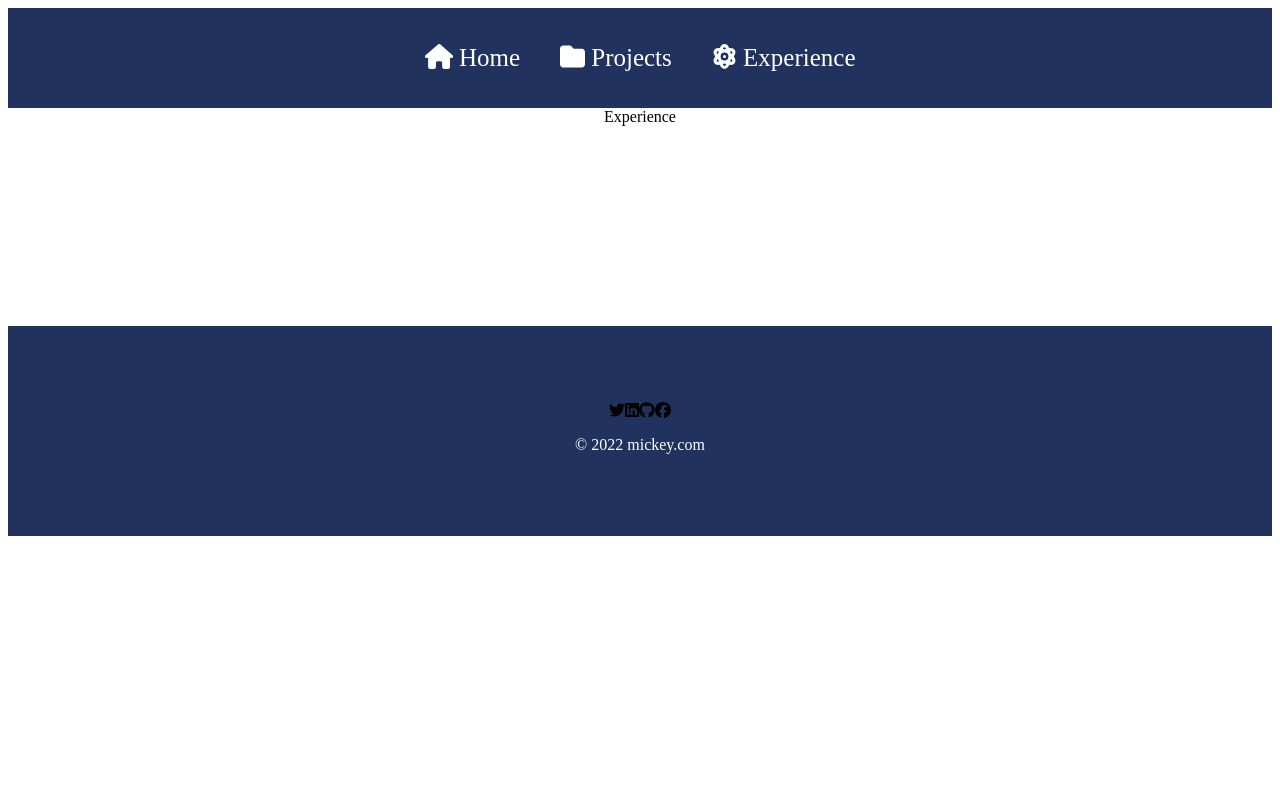
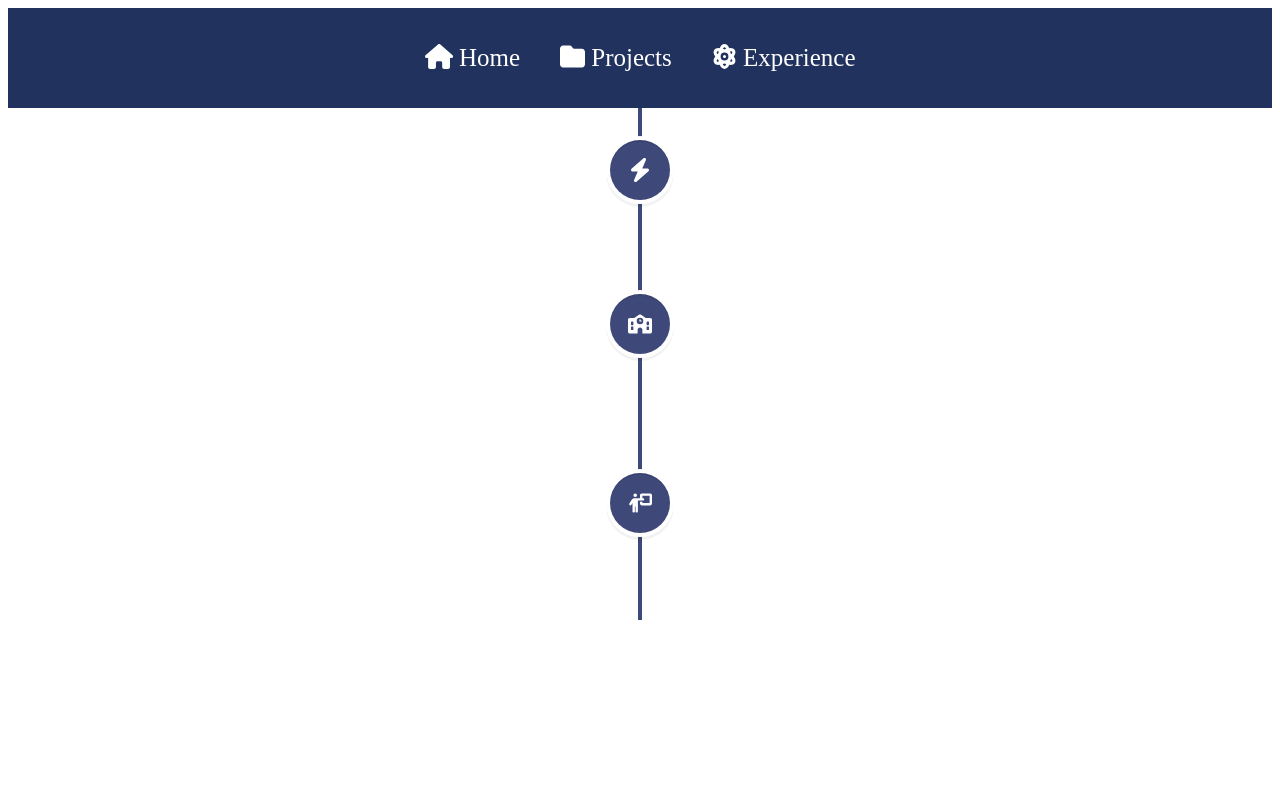
Before and after one commit to mickey-40/mickeys-portfolio, a React (Create React App) app: page /experience in a window 1280 px wide. Shown: the top 800 px of the page. Built offline with nearby package versions, Linux system fonts and the light colour scheme.

Commit message:
set up experience.js with the timeline

```diff
--- a/src/pages/Experience.js
+++ b/src/pages/Experience.js
@@ -1,8 +1,41 @@
 import React from 'react'
+import { VerticalTimeline, VerticalTimelineElement  } from 'react-vertical-timeline-component'
+import 'react-vertical-timeline-component/style.min.css'
+import { FontAwesomeIcon } from '@fortawesome/react-fontawesome'
+import { faSchool, faBolt, faPersonChalkboard } from '@fortawesome/free-solid-svg-icons'
 
 function Experience() {
   return (
-    <div>Experience</div>
+    <div className='experience'>
+      <VerticalTimeline lineColor="#3e497a">
+        <VerticalTimelineElement
+          className='vertical-timeline-element--education'
+          date='2000-2012'
+          iconStyle={{background: '#3e497a', color: '#fff'}}
+          icon={<FontAwesomeIcon icon={faBolt} />}>
+          <p>Electrican at Equipment Management Services</p>
+        </VerticalTimelineElement>
+      </VerticalTimeline>
+      <VerticalTimeline lineColor="#3e497a">
+        <VerticalTimelineElement
+          className='vertical-timeline-element--education'
+          date='2012-2016'
+          iconStyle={{background: '#3e497a', color: '#fff'}}
+          icon={<FontAwesomeIcon icon={faSchool} />}>
+          <p>Degree Interdisciplinary Studies (BS) from University of Houston-Downtown</p>
+        </VerticalTimelineElement>
+      </VerticalTimeline>
+      <VerticalTimeline lineColor="#3e497a">
+        <VerticalTimelineElement
+          className='vertical-timeline-element--education'
+          date='2016-Current'
+          iconStyle={{background: '#3e497a', color: '#fff'}}
+          icon={<FontAwesomeIcon icon={faPersonChalkboard} />}>
+          <p>Middle School Math Teacher with Houston ISD and Spring Branch ISD</p>
+        </VerticalTimelineElement>
+      </VerticalTimeline>
+
+    </div>
   )
 }
 
```
